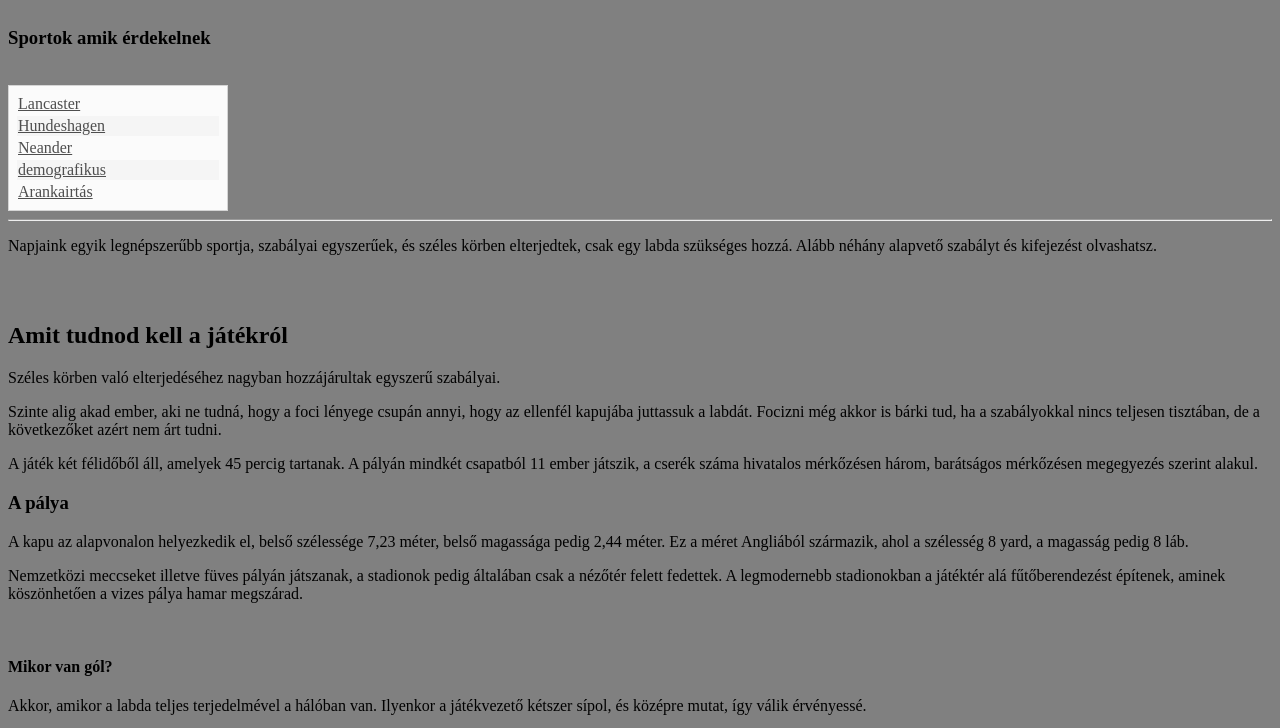
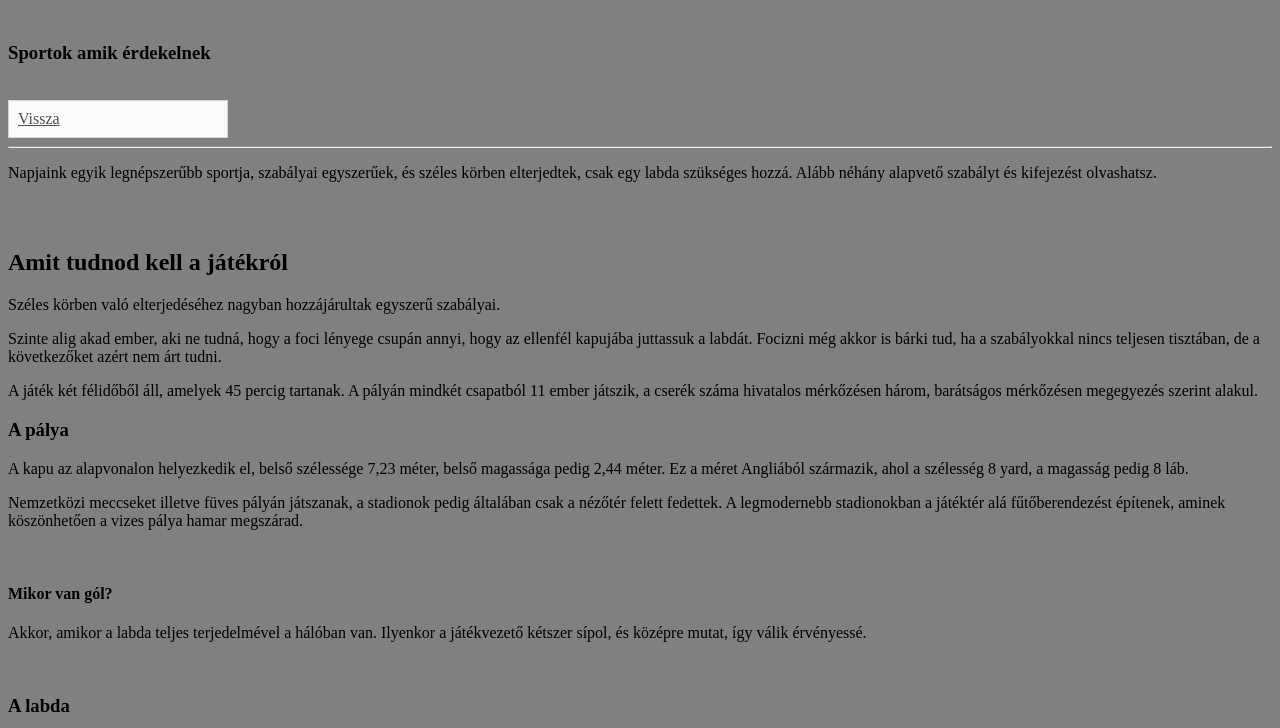
Before and after one commit to xertekus/Projectwebsite, a plain HTML site: page foci.html in a window 1280 px wide. Shown: the top 728 px of the page. Drawn offline with Linux system fonts and the light colour scheme.

Commit message:
Update foci.html

```diff
--- a/foci.html
+++ b/foci.html
@@ -7,6 +7,10 @@
   </head>
 <div id="tartalom">
 <body bgcolor="Grey">
+  <div id="main">
+    <div id="menu">
+   <div style='margin-left:120px;position:relative;text-align:center;padding-top:15px;'>
+      </div>
   <div id="fb-root"></div>
   </div>
 
@@ -19,12 +23,8 @@
      <table width="206" border="0" cellspacing="0" cellpadding="0" align="center" class="mtext">
       <tr>
         <td align="left" class="nulmod">
-        <table width='100%'>     <tr ><td><p style="margin:0px;padding:0px;" class="first_letter"><a style="color:#4e4e4e;" href="lancaster_a.html">Lancaster</a></p>
-          <tr style='background:#f5f5f5;'><td><p style="margin:0px;padding:0px;" class="first_letter"><a style="color:#4e4e4e;" href="hundeshagen.html">Hundeshagen</a></p>
-          <tr ><td><p style="margin:0px;padding:0px;" class="first_letter"><a style="color:#4e4e4e;" href="neander.html">Neander</a></p>
-          <tr style='background:#f5f5f5;'><td><p style="margin:0px;padding:0px;" class="first_letter"><a style="color:#4e4e4e;" href="demografikus.html">demografikus</a></p>
-          <tr ><td><p style="margin:0px;padding:0px;" class="first_letter"><a style="color:#4e4e4e;" href="arankairtas.html">Arankairtás</a></p>
-         </td></tr></table></td>
+        <table width='100%'>     <tr ><td><p style="margin:0px;padding:0px;" class="first_letter"><a style="color:#4e4e4e;" href="xertekus.github.io/index2.html">Vissza</a></p>
+         </table></td>
       </tr>
     </table>
     </div>
```
